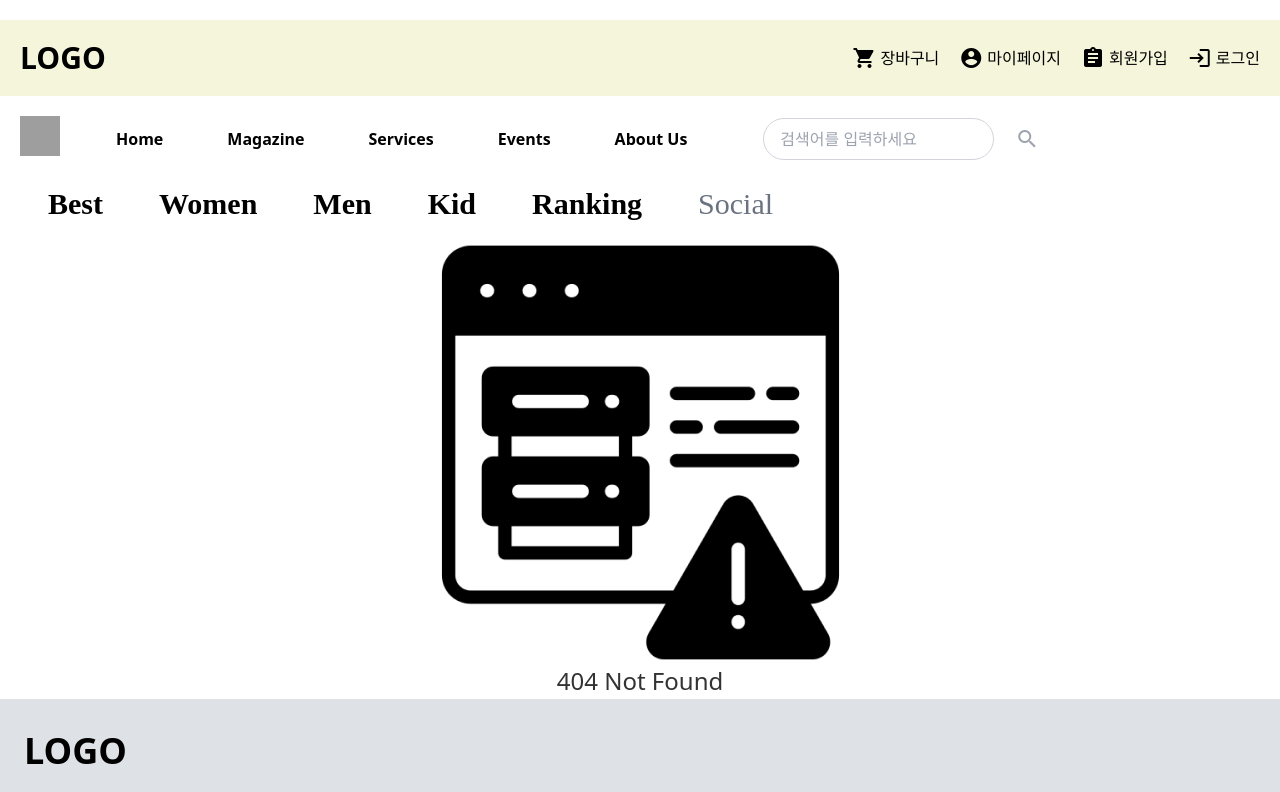
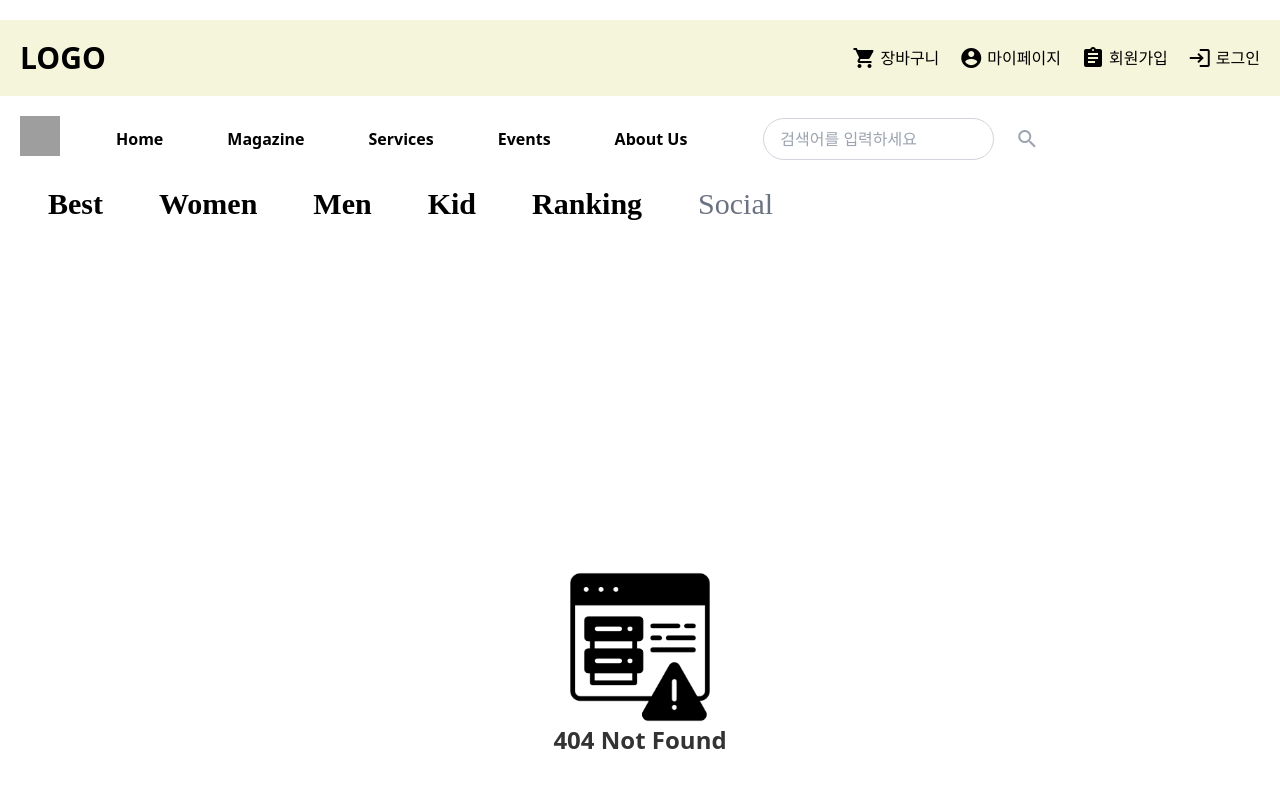
Before and after one commit to danaggero/web-shop-project-byReact, a React (Vite) app: page /NotFound in a window 1280 px wide. Shown: the top 792 px of the page. Built offline with nearby package versions, Linux system fonts and the light colour scheme; grey boxes are pictures that could not be loaded.

Commit message:
fix: Not Found 수정

```diff
--- a/src/components/Header.jsx
+++ b/src/components/Header.jsx
@@ -46,7 +46,7 @@ function Header() {
         <li className="cursor-pointer font-[650]">Magazine</li>
         <li className="cursor-pointer font-[650]" onClick={() => Navigate("/asks")}>Services</li>
         <li className="cursor-pointer font-[650]" onClick={() => Navigate("/events")}>Events</li>
-        <li className="cursor-pointer font-[650]">About Us</li>
+        <li className="cursor-pointer font-[650]" onClick={() => Navigate("/NotFound")}>About Us</li>
       </ul>
       <div className="relative w-72 ml-5">
         <input
--- a/src/pages/NotFound.jsx
+++ b/src/pages/NotFound.jsx
@@ -6,26 +6,38 @@ import NotFoundImage from "../assets/images/database-error.png";
 const NotFound = () => {
     const styles = {
         wrap: {
-            margin: '0 auto',
+            marginTop: '0',
+            marginBottom: '0',
+            marginLeft: 'auto',
+            marginRight: 'auto',
             width: '1280px',
             height: '1080px',
         },
         image: {
             display: 'block',
             margin: '0 auto',
+            width: '150px',
+            height: '150px',
         },
         text: {
             textAlign: 'center',
             fontSize: '24px',
+            fontWeight: 'bold',
             color: '#333',
         },
+        picture : {
+            marginBottom: "350px",
+            marginTop: "350px",
+        }
     };
 
     return (
         <div id="wrap" style={styles.wrap}>
             <Header />
-            <img src={NotFoundImage} alt="Not Found" style={styles.image} />
-            <p style={styles.text}>404 Not Found</p>
+            <div style={styles.picture}>
+                <img src={NotFoundImage} alt="Not Found" style={styles.image} />
+                <p style={styles.text}>404 Not Found</p>
+            </div>
             <Footer />
         </div>
     );
```
